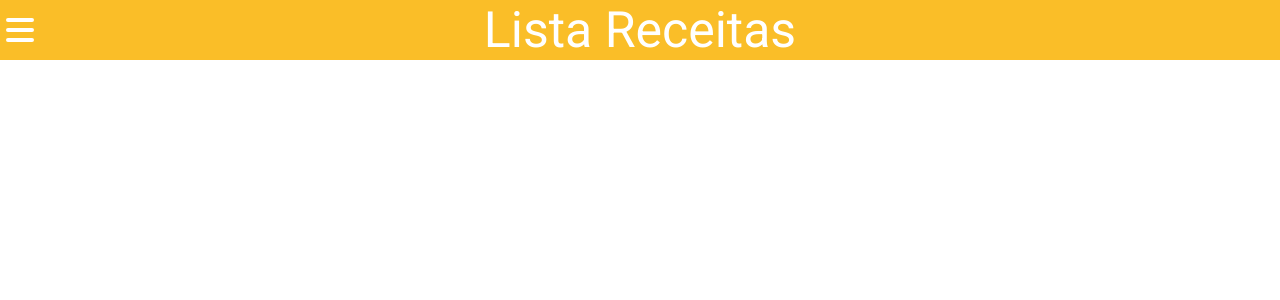
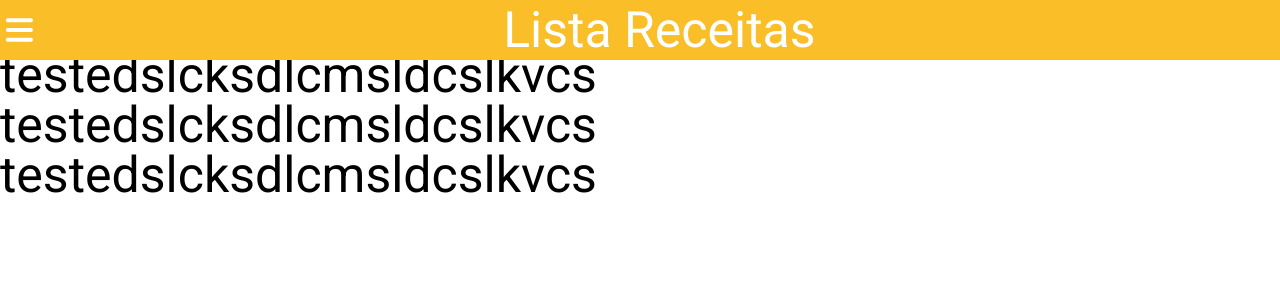
Before and after one commit to luishsilva09/Livro-Receitas-Front, a React (Create React App) app: page /home in a window 1280 px wide. Shown: the top 300 px of the page. Built offline with nearby package versions, Linux system fonts and the light colour scheme.

Commit message:
feat: side menu

```diff
--- a/src/components/home/Home.tsx
+++ b/src/components/home/Home.tsx
@@ -1,9 +1,22 @@
-import { TopBar } from "./TopBar";
+import { TopBar } from "../topBar/TopBar";
+import styled from "styled-components";
 
 export function Home() {
   return (
     <>
       <TopBar />
+      <ContainerHome>
+        <p>testedslcksdlcmsldcslkvcs</p>
+        <p>testedslcksdlcmsldcslkvcs</p>
+        <p>testedslcksdlcmsldcslkvcs</p>
+        <p>testedslcksdlcmsldcslkvcs</p>
+      </ContainerHome>
     </>
   );
 }
+
+const ContainerHome = styled.div`
+  p {
+    font-size: 50px;
+  }
+`;
--- /dev/null
+++ b/src/components/topBar/SideMenu.tsx
@@ -0,0 +1,46 @@
+import styled from "styled-components";
+
+export function SideMenu() {
+  return (
+    <ContainerMenu>
+      <Left>
+        <p>Receitas</p>
+        <p>Nova receita</p>
+        <p>Minhas receitas</p>
+      </Left>
+      <Right></Right>
+    </ContainerMenu>
+  );
+}
+
+const ContainerMenu = styled.div`
+  display: flex;
+  width: 100vw;
+  height: 100vh;
+  padding-top: 60px;
+  position: absolute;
+`;
+
+const Left = styled.div`
+  background-color: #88c100;
+  width: 300px;
+  height: 100%;
+  display: flex;
+  flex-direction: column;
+  align-items: center;
+  transition: width 2s;
+  :hover {
+    width: 400px;
+  }
+  p {
+    color: #fff;
+    font-size: 25px;
+    font-weight: 300;
+    margin: 15px;
+  }
+`;
+const Right = styled.div`
+  background-color: rgba(156, 154, 154, 0.31);
+  height: 100%;
+  width: 100%;
+`;
--- a/src/components/home/TopBar.tsx
+++ b/src/components/topBar/TopBar.tsx
@@ -1,12 +1,19 @@
 import styled from "styled-components";
 import { HiMenu } from "react-icons/hi";
+import { SideMenu } from "./SideMenu";
+import { useState } from "react";
 
 export function TopBar() {
+  const [showMenu, setShowMenu] = useState(false);
+
   return (
-    <ContainerBar>
-      <HiMenu className="icon" />
-      <p>Lista Receitas</p>
-    </ContainerBar>
+    <>
+      <ContainerBar>
+        <HiMenu className="icon" onClick={() => setShowMenu(!showMenu)} />
+        <p>Lista Receitas</p>
+      </ContainerBar>
+      {showMenu ? <SideMenu /> : <></>}
+    </>
   );
 }
 
@@ -16,7 +23,7 @@ const ContainerBar = styled.div`
   height: 60px;
   display: flex;
   align-items: center;
-  position: relative;
+  position: absolute;
 
   p {
     color: #fff;
@@ -24,10 +31,11 @@ const ContainerBar = styled.div`
     font-weight: 400;
     width: 100%;
     text-align: center;
-    position: fixed;
+    position: relative;
   }
 
   .icon {
+    z-index: 1;
     color: #fff;
     font-size: 40px;
     font-weight: 500;
```
